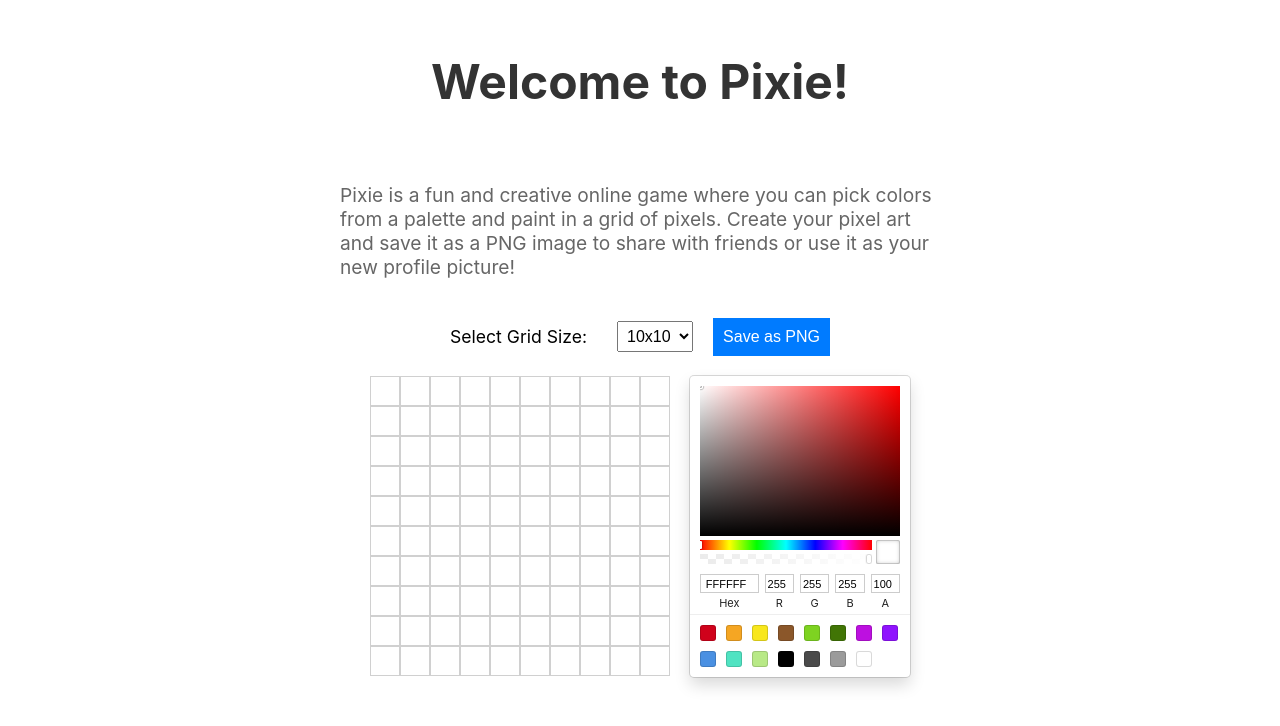
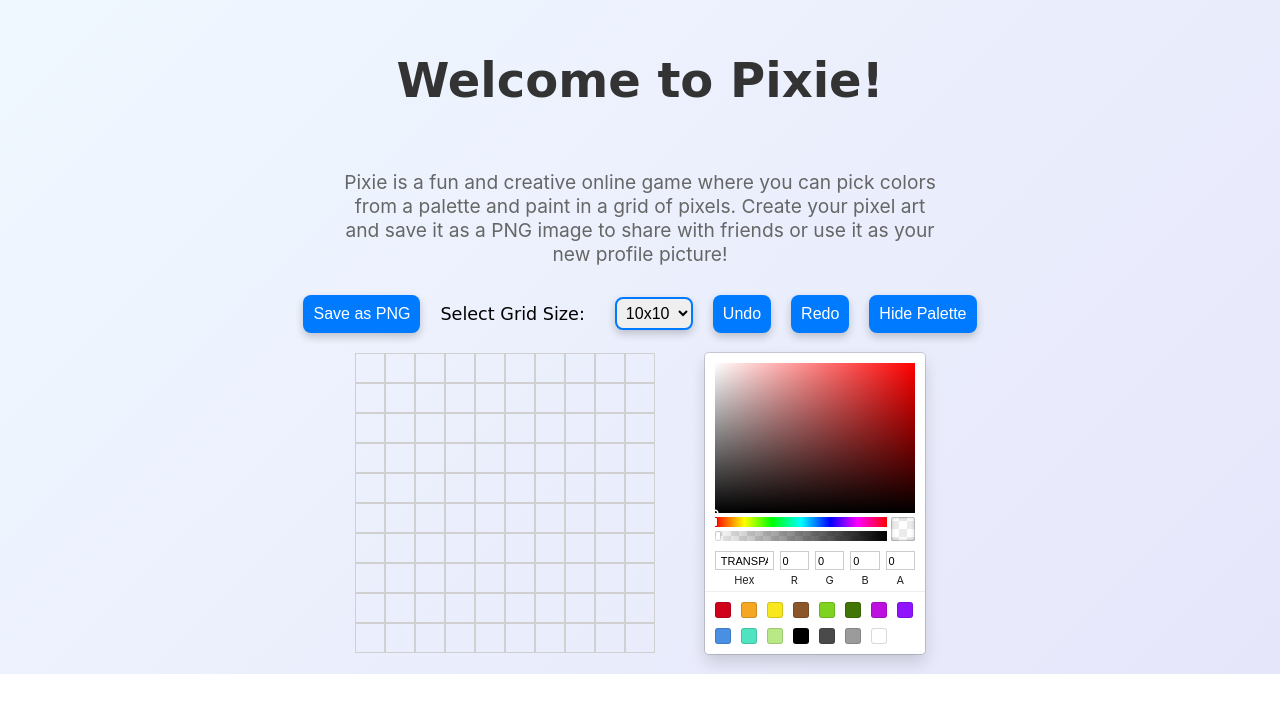
Before and after one commit to RJoshi141/pixie, a React (Create React App) app in the folder pixie/: page / in a window 1280 px wide. Shown: the top 726 px of the page. Built offline with nearby package versions, Linux system fonts and the light colour scheme.

Commit message:
plte moves the grid once hiddne

```diff
--- a/pixie/src/App.css
+++ b/pixie/src/App.css
@@ -1,25 +1,30 @@
+/* General App Styles */
 .App {
   display: flex;
   flex-direction: column;
   align-items: center;
   padding: 20px;
+  background: linear-gradient(135deg, #f0f8ff, #e6e6fa); /* Gradient background */
 }
 
 .header {
   text-align: center;
-  margin-bottom: 20px;
+  margin-bottom: 10px; /* Adjusted margin */
 }
 
 .header h1 {
   font-size: 3rem;
   color: #333;
+  font-family: 'Comic Sans MS', cursive, sans-serif; /* Fun font */
+  animation: bounce 1s infinite; /* Add bouncing animation */
 }
 
 .description {
   font-size: 1.2rem;
   color: #666;
-  margin-bottom: 20px;
+  margin-bottom: 10px; /* Adjusted margin */
   max-width: 600px;
+  text-align: center;
 }
 
 .controls {
@@ -32,11 +37,21 @@
 .controls label {
   margin-right: 10px;
   font-size: 1.1rem;
+  font-family: 'Comic Sans MS', cursive, sans-serif; /* Fun font */
 }
 
 .controls select {
   padding: 5px;
   font-size: 1rem;
+  border-radius: 8px; /* Rounded corners */
+  border: 2px solid #007bff;
+  box-shadow: 0 4px 8px rgba(0,0,0,0.2);
+  transition: all 0.3s ease; /* Smooth transition */
+}
+
+.controls select:hover {
+  border-color: #0056b3;
+  transform: scale(1.05); /* Slight enlargement effect */
 }
 
 .controls button {
@@ -46,30 +61,73 @@
   color: white;
   cursor: pointer;
   font-size: 1rem;
+  border-radius: 8px; /* Rounded corners */
+  transition: all 0.3s ease; /* Smooth transition */
+  box-shadow: 0 4px 8px rgba(0,0,0,0.2);
 }
 
 .controls button:hover {
   background-color: #0056b3;
+  transform: scale(1.05); /* Slight enlargement effect */
+}
+
+.toggle-palette {
+  background-color: #28a745;
+}
+
+.toggle-palette:hover {
+  background-color: #218838;
+}
+
+.main-content {
+  display: flex;
+  gap: 30px; /* Increased space between grid and palette */
 }
 
 .grid-container {
   display: flex;
   align-items: flex-start;
-  gap: 20px;
+  gap: 50px;
 }
 
 .grid {
   display: grid;
-  background-color: #fff; /* Keep the grid background white */
+  background-color: transparent;
+  border-radius: 10px; /* Rounded corners */
 }
 
 .pixel {
-  border: 1px solid #d0d0d0; /* Lighter grey border for the grid pixels */
+  border: 1px solid #d0d0d0;
   cursor: pointer;
+  box-sizing: border-box;
+  background-color: transparent;
+  transition: background-color 0.3s ease; /* Smooth color transition */
+}
+
+.pixel:hover {
+  transform: scale(1.1); /* Slight enlargement effect on hover */
 }
 
 .palette {
   display: flex;
   flex-direction: column;
   align-items: center;
+  opacity: 1; /* Start visible */
+  transition: opacity 0.5s ease; /* Smooth fade in/out */
 }
+
+.palette-enter {
+  opacity: 0;
+}
+
+.palette-enter-active {
+  opacity: 1;
+}
+
+.palette-exit {
+  opacity: 1;
+}
+
+.palette-exit-active {
+  opacity: 0;
+}
--- a/pixie/src/App.js
+++ b/pixie/src/App.js
@@ -1,28 +1,53 @@
-import React, { useState, useRef } from 'react';
+import React, { useState, useRef, useCallback } from 'react';
 import { SketchPicker } from 'react-color';
 import './App.css';
 
 function App() {
-  const [color, setColor] = useState('#fff');
+  const [color, setColor] = useState('transparent'); // Default color to transparent
   const [gridSize, setGridSize] = useState(10); // Default grid size
-  const [pixels, setPixels] = useState(Array(100).fill('#fff')); // Initial size 10x10
+  const [pixels, setPixels] = useState(Array(100).fill('transparent')); // Initial size 10x10, default transparent
+  const [history, setHistory] = useState([Array(100).fill('transparent')]); // History for undo/redo
+  const [historyIndex, setHistoryIndex] = useState(0); // Current index in history
+  const [showPalette, setShowPalette] = useState(true); // State to toggle palette visibility
   const canvasRef = useRef(null);
+  const gridRef = useRef(null);
 
-  // Handle grid size change
+  const handlePixelFill = useCallback((index) => {
+    const newPixels = [...pixels];
+    newPixels[index] = color;
+    setPixels(newPixels);
+    // Update history
+    setHistory(prevHistory => [
+      ...prevHistory.slice(0, historyIndex + 1),
+      newPixels
+    ]);
+    setHistoryIndex(prevIndex => prevIndex + 1);
+  }, [color, pixels, historyIndex]);
+
   const handleGridSizeChange = (event) => {
     const size = parseInt(event.target.value, 10);
     setGridSize(size);
-    setPixels(Array(size * size).fill('#fff')); // Reset pixels array for new grid size
+    setPixels(Array(size * size).fill('transparent')); // Reset pixels array for new grid size
+    setHistory([Array(size * size).fill('transparent')]); // Reset history for new grid size
+    setHistoryIndex(0);
   };
 
   const handleColorChange = (color) => {
     setColor(color.hex);
   };
 
-  const handlePixelClick = (index) => {
-    const newPixels = [...pixels];
-    newPixels[index] = color;
-    setPixels(newPixels);
+  const undo = () => {
+    if (historyIndex > 0) {
+      setPixels(history[historyIndex - 1]);
+      setHistoryIndex(prevIndex => prevIndex - 1);
+    }
+  };
+
+  const redo = () => {
+    if (historyIndex < history.length - 1) {
+      setPixels(history[historyIndex + 1]);
+      setHistoryIndex(prevIndex => prevIndex + 1);
+    }
   };
 
   const saveImage = () => {
@@ -36,7 +61,7 @@ function App() {
     pixels.forEach((pixel, index) => {
       const x = (index % gridSize) * pixelSize;
       const y = Math.floor(index / gridSize) * pixelSize;
-      ctx.fillStyle = pixel;
+      ctx.fillStyle = pixel === 'transparent' ? 'rgba(0,0,0,0)' : pixel;
       ctx.fillRect(x, y, pixelSize, pixelSize);
     });
 
@@ -44,6 +69,10 @@ function App() {
     link.download = 'pixie-image.png';
     link.href = canvas.toDataURL('image/png');
     link.click();
+  };
+
+  const togglePalette = () => {
+    setShowPalette(prev => !prev);
   };
 
   return (
@@ -58,6 +87,7 @@ function App() {
         </p>
       </div>
       <div className="controls">
+        <button onClick={saveImage}>Save as PNG</button>
         <label htmlFor="grid-size">Select Grid Size: </label>
         <select
           id="grid-size"
@@ -68,24 +98,37 @@ function App() {
             <option key={size} value={size}>{size}x{size}</option>
           ))}
         </select>
-        <button onClick={saveImage}>Save as PNG</button>
+        <button onClick={undo} disabled={historyIndex === 0}>Undo</button>
+        <button onClick={redo} disabled={historyIndex === history.length - 1}>Redo</button>
+        <button className="toggle-palette" onClick={togglePalette}>
+          {showPalette ? 'Hide Palette' : 'Show Palette'}
+        </button>
       </div>
-      <div className="grid-container">
+      <div className="main-content">
+        <div
+          className="grid-container"
+          ref={gridRef}
+        >
           <div className="grid" style={{
             gridTemplateColumns: `repeat(${gridSize}, ${300 / gridSize}px)`,
-          gridTemplateRows: `repeat(${gridSize}, ${300 / gridSize}px)`
+            gridTemplateRows: `repeat(${gridSize}, ${300 / gridSize}px)`,
+            width: '300px', // Fixed width
+            height: '300px' // Fixed height
           }}>
             {pixels.map((pixel, index) => (
               <div
                 key={index}
-              onClick={() => handlePixelClick(index)}
                 className="pixel"
                 style={{ backgroundColor: pixel }}
+                onMouseDown={() => handlePixelFill(index)} // Color fill on click only
               />
             ))}
           </div>
+          {showPalette && (
             <div className="palette">
               <SketchPicker color={color} onChangeComplete={handleColorChange} />
+            </div>
+          )}
         </div>
       </div>
       <canvas ref={canvasRef} style={{ display: 'none' }} />
```
Lines whose indentation alone changed are shown as unchanged.
